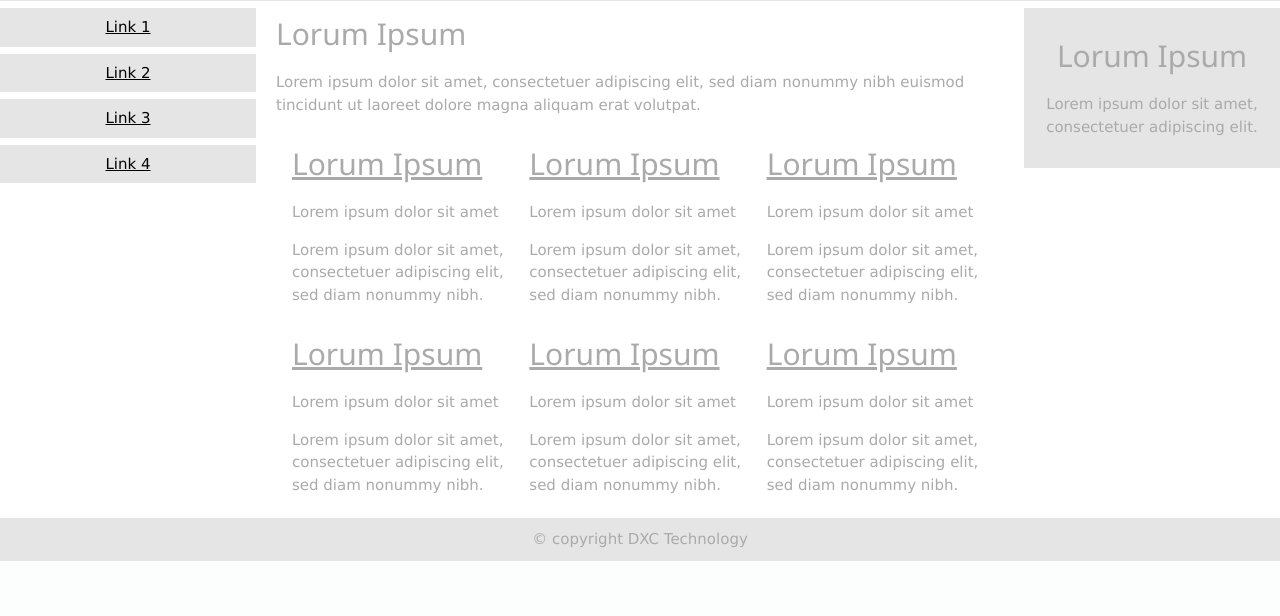
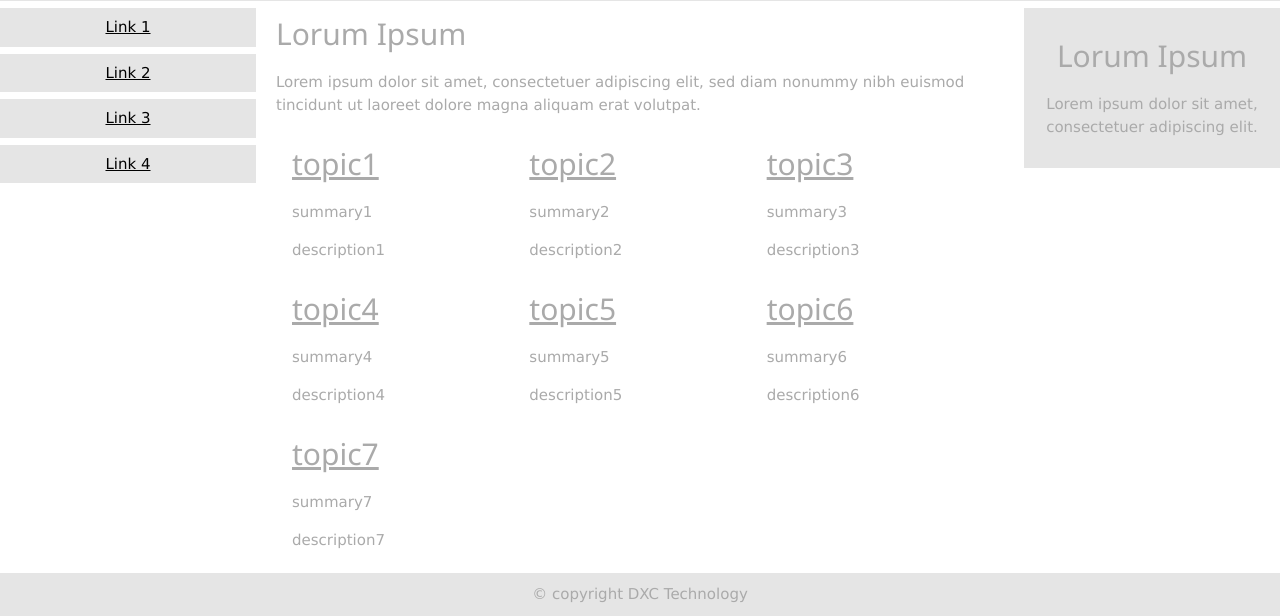
Before and after one commit to nervecentergarage/structured-journalism-content-templates, a Flask app: page / in a window 1280 px wide. Shown: the part 329-945 px from the top of the page. Before the commit the page ends 890 px from the top, so only its background shows below. Run offline with Flask 2, Linux system fonts and the light colour scheme.

Commit message:
display topic summaries based on dummy content

```diff
--- a/Code/MiniSite/app.py
+++ b/Code/MiniSite/app.py
@@ -10,7 +10,16 @@ def index():
         {'name': 'persona2', 'id': 'id2'},
         {'name': 'persona3', 'id': 'id3'}
     ]
-    return render_template("index.html", personas=personas)
+    topics = [
+        {'heading': 'topic1', 'summary': 'summary1', 'description': 'description1'},
+        {'heading': 'topic2', 'summary': 'summary2', 'description': 'description2'},
+        {'heading': 'topic3', 'summary': 'summary3', 'description': 'description3'},
+        {'heading': 'topic4', 'summary': 'summary4', 'description': 'description4'},
+        {'heading': 'topic5', 'summary': 'summary5', 'description': 'description5'},
+        {'heading': 'topic6', 'summary': 'summary6', 'description': 'description6'},
+        {'heading': 'topic7', 'summary': 'summary7', 'description': 'description7'}
+    ]
+    return render_template("index.html", personas=personas, topics=topics)
 
 
 @app.route("/article")
--- a/Code/MiniSite/templates/index.html
+++ b/Code/MiniSite/templates/index.html
@@ -204,50 +204,24 @@
   <div class="main">
     <h2>Lorum Ipsum</h2>
     <p>Lorem ipsum dolor sit amet, consectetuer adipiscing elit, sed diam nonummy nibh euismod tincidunt ut laoreet dolore magna aliquam erat volutpat.</p>
-    <div class="w3-row-padding">
-      <div class="w3-third">
-        <h2><a href="article">Lorum Ipsum</a></h2>
-        <p>Lorem ipsum dolor sit amet</p>
-        <p>Lorem ipsum dolor sit amet, consectetuer adipiscing
-          elit, sed diam nonummy nibh.</p>
+    {% set num_cols = 3 %}
+    {% set num_topics = topics|length%}
+    {% set num_rows = (num_topics/num_cols + 0.999)|int %}
+    {% for row in range(0,num_rows) %}
+      <div class="w3-row-padding">
+        {% set start_topic_index = row * num_cols %}
+        {% set end_topic_index = start_topic_index + num_cols %}
+        {% for index in range(start_topic_index,end_topic_index) %}
+          {% if not(index > num_topics -1) %}
+            <div class="w3-third">
+              <h2><a href="article">{{topics[index]['heading']}}</a></h2>
+              <p>{{topics[index]['summary']}}</p>
+              <p>{{topics[index]['description']}}</p>
+            </div>
+          {% endif %}
+        {% endfor %}
       </div>
-
-      <div class="w3-third">
-        <h2><a href="article">Lorum Ipsum</a></h2>
-        <p>Lorem ipsum dolor sit amet</p>
-        <p>Lorem ipsum dolor sit amet, consectetuer adipiscing
-          elit, sed diam nonummy nibh.</p>
-      </div>
-
-      <div class="w3-third">
-        <h2><a href="article">Lorum Ipsum</a></h2>
-        <p>Lorem ipsum dolor sit amet</p>
-        <p>Lorem ipsum dolor sit amet, consectetuer adipiscing
-          elit, sed diam nonummy nibh.</p>
-      </div>
-    </div>
-    <div class="w3-row-padding">
-      <div class="w3-third">
-        <h2><a href="article">Lorum Ipsum</a></h2>
-        <p>Lorem ipsum dolor sit amet</p>
-        <p>Lorem ipsum dolor sit amet, consectetuer adipiscing
-          elit, sed diam nonummy nibh.</p>
-      </div>
-
-      <div class="w3-third">
-        <h2><a href="article">Lorum Ipsum</a></h2>
-        <p>Lorem ipsum dolor sit amet</p>
-        <p>Lorem ipsum dolor sit amet, consectetuer adipiscing
-          elit, sed diam nonummy nibh.</p>
-      </div>
-
-      <div class="w3-third">
-        <h2><a href="article">Lorum Ipsum</a></h2>
-        <p>Lorem ipsum dolor sit amet</p>
-        <p>Lorem ipsum dolor sit amet, consectetuer adipiscing
-          elit, sed diam nonummy nibh.</p>
-      </div>
-    </div>
+    {% endfor %}
   </div>
 
   <div class="right">
```
